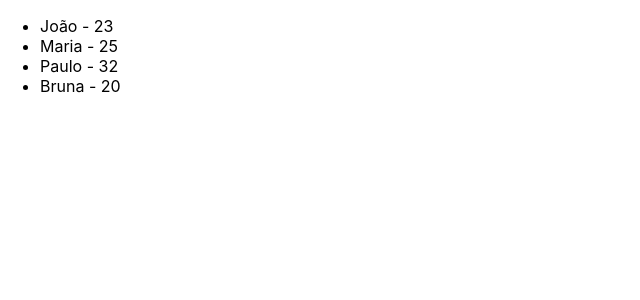
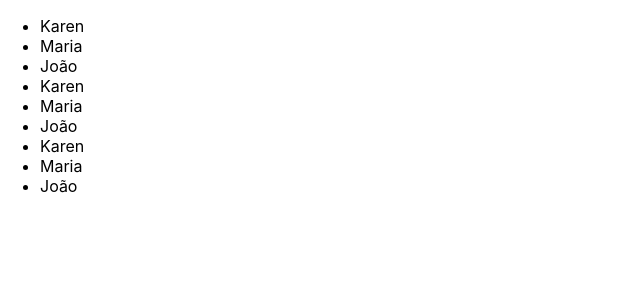
Before and after one commit to treinaweb/treinaweb-react-dominando-componentes-funcionais, a React (Create React App) app: page / in a window 1280 px wide. Shown: the top 300 px of the page, without its empty margins (0-640 px from the left). Built offline with nearby package versions, Linux system fonts and the light colour scheme.

Commit message:
aula-05-05

```diff
--- a/src/App.js
+++ b/src/App.js
@@ -1,22 +1,15 @@
+import React from 'react';
+
 function App() {
-    const minhaLista = [
-        { nome: 'João', idade: 23 },
-        { nome: 'Maria', idade: 25 },
-        { nome: 'Paulo', idade: 32 },
-        { nome: 'Bruna', idade: 20 },
-    ];
-
-    function falarNome(nome) {
-        console.log(nome);
-    }
-
     return (
         <div>
             <ul>
-                {minhaLista.map((item, index) => (
-                    <li key={index} onClick={() => falarNome(item.nome)}>
-                        {item.nome} - {item.idade}
-                    </li>
+                {[1, 2, 3].map((numero) => (
+                    <React.Fragment key={numero}>
+                        <li>Karen</li>
+                        <li>Maria</li>
+                        <li>João</li>
+                    </React.Fragment>
                 ))}
             </ul>
         </div>
```
